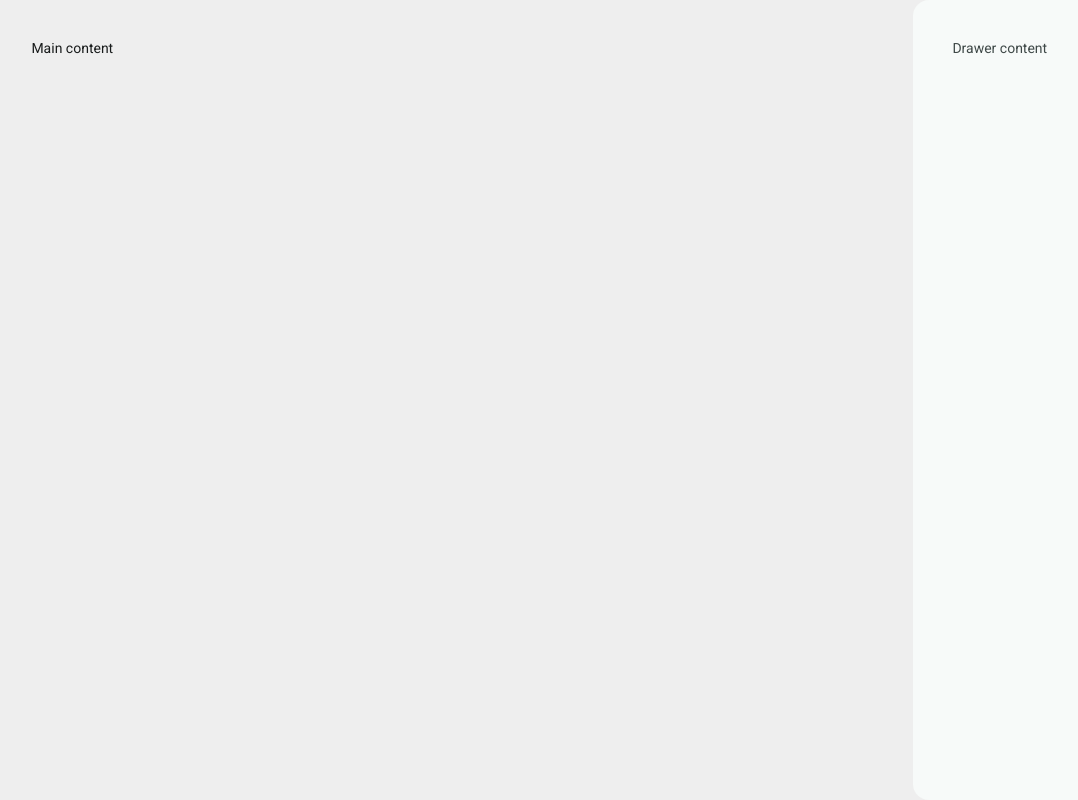
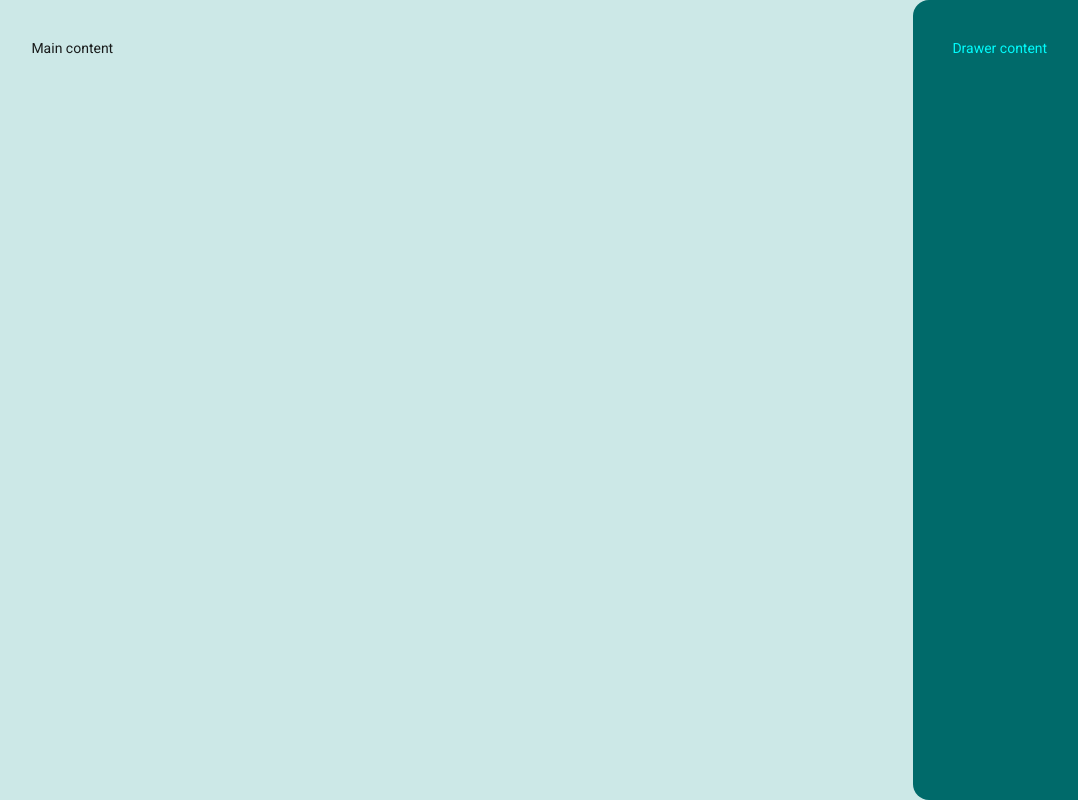
Before and after one commit to Luk33374/CV-app, an Angular app: page / in a window 1280 px wide. Shown: the whole page, without its empty margins (7-1085 px from the left). Built offline with nearby package versions, Linux system fonts and the light colour scheme.

Commit message:
Adjust styles to angular material theme

```diff
--- a/src/app/app.scss
+++ b/src/app/app.scss
@@ -1,8 +1,12 @@
 .main-container {
   width: auto;
   height: 100%;
-  background: #eee;
+   background-color: var(--mat-sys-secondary-container);
 }
 mat-drawer, mat-drawer-content{
     padding:3vw;
 }
+mat-drawer{
+    background-color: var(--mat-sys-primary);
+    color:var(--mat-sys-primary-container);
+}
```
